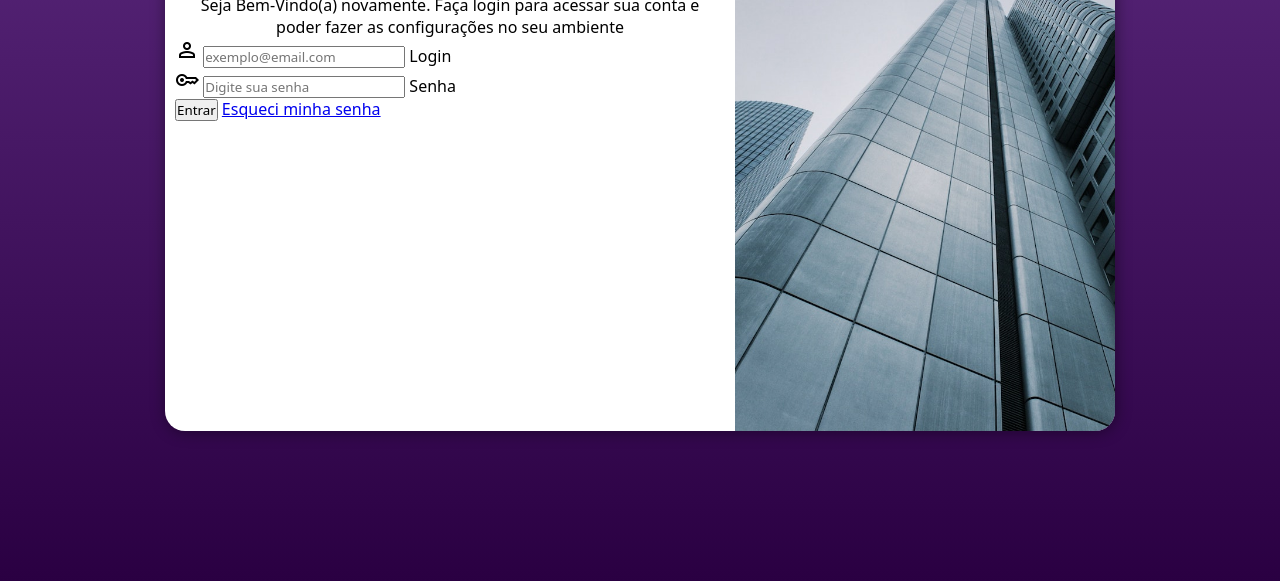
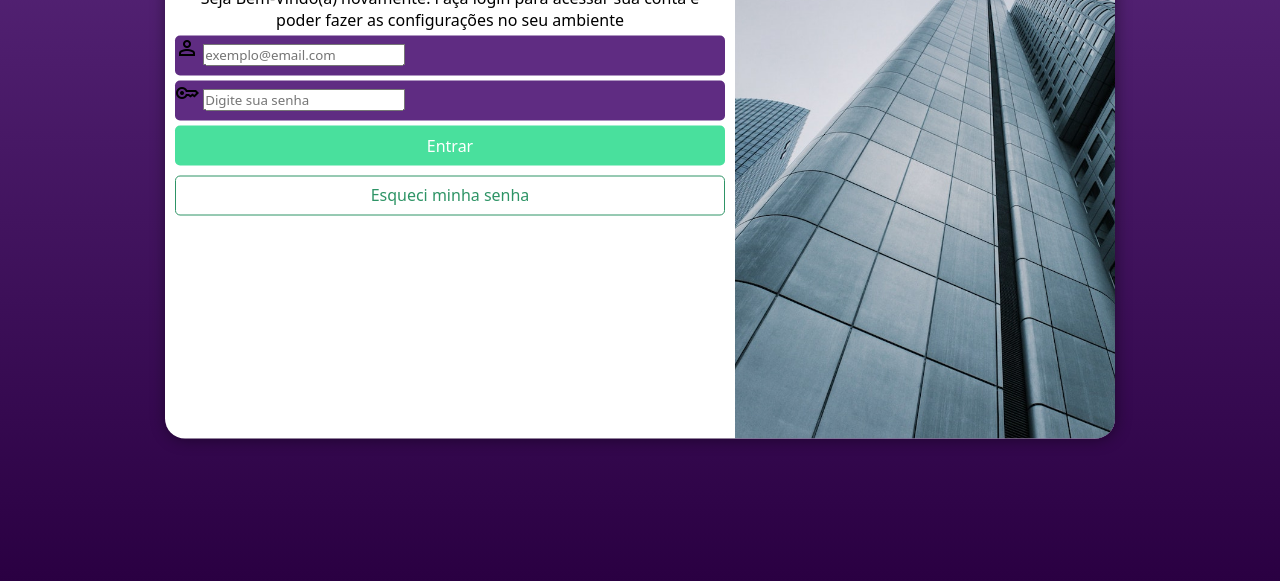
Before and after one commit to math3usSan/projeto-login, a plain HTML site: page index.html in a window 1280 px wide. Shown: the part 219-800 px from the top of the page. Drawn offline with nearby package versions, Linux system fonts and the light colour scheme.

Commit message:
formataçao do formulario

```diff
--- a/estilos/style.css
+++ b/estilos/style.css
@@ -32,7 +32,7 @@ section#login {
     transform: translate(-50%, -50%);
 
     background-color: white;
-    height: 500px;
+    height: 515px;
     width: 250px;
     border-radius: 20px;
     overflow: hidden;
@@ -64,3 +64,56 @@ div#formulario > p {
     text-align: center;
     font-size: small;
 }
+
+
+form > div.campo {
+    display: block;
+    margin: 5px 0px;
+    height: 40px;
+    background-color: #5f2c82;
+    border-radius: 5px;
+    width: 100%;
+}
+
+div.campo > label {
+    display: none;
+}
+
+form > input[type=submit] {
+    display: block;
+    font-size: 1em;
+    width: 100%;
+    height: 40px;
+    background-color: #49e09d;
+    color: white;
+    border: none;
+    border-radius: 5px;
+    cursor: pointer;
+    margin-bottom: 10px;
+}
+
+form > input[type=submit]:hover {
+    background-color: #2d8b61;
+}
+
+form > a.botao {
+    display: block;
+    text-align: center;
+    font-size: 1em;
+    width: 100%;
+    height: 40px;
+    background-color: white;
+    color: #2e9466;
+    border: none;
+    border-radius: 5px;
+    cursor: pointer;
+    padding: 7px;
+    text-decoration: none;
+    border: 1px solid #2e9466;
+}
+
+form > a.botao:hover {
+    background-color: #2e9466;
+    color: white;
+    padding: 7px;
+}
--- a/index.html
+++ b/index.html
@@ -30,7 +30,7 @@
                         <label for="isenha">Senha</label>
                     </div>
                     <input type="submit" value="Entrar">
-                    <a href="#">Esqueci minha senha</a>
+                    <a href="#" class="botao">Esqueci minha senha</a>
                 </form>
             </div>
         </section>
```
